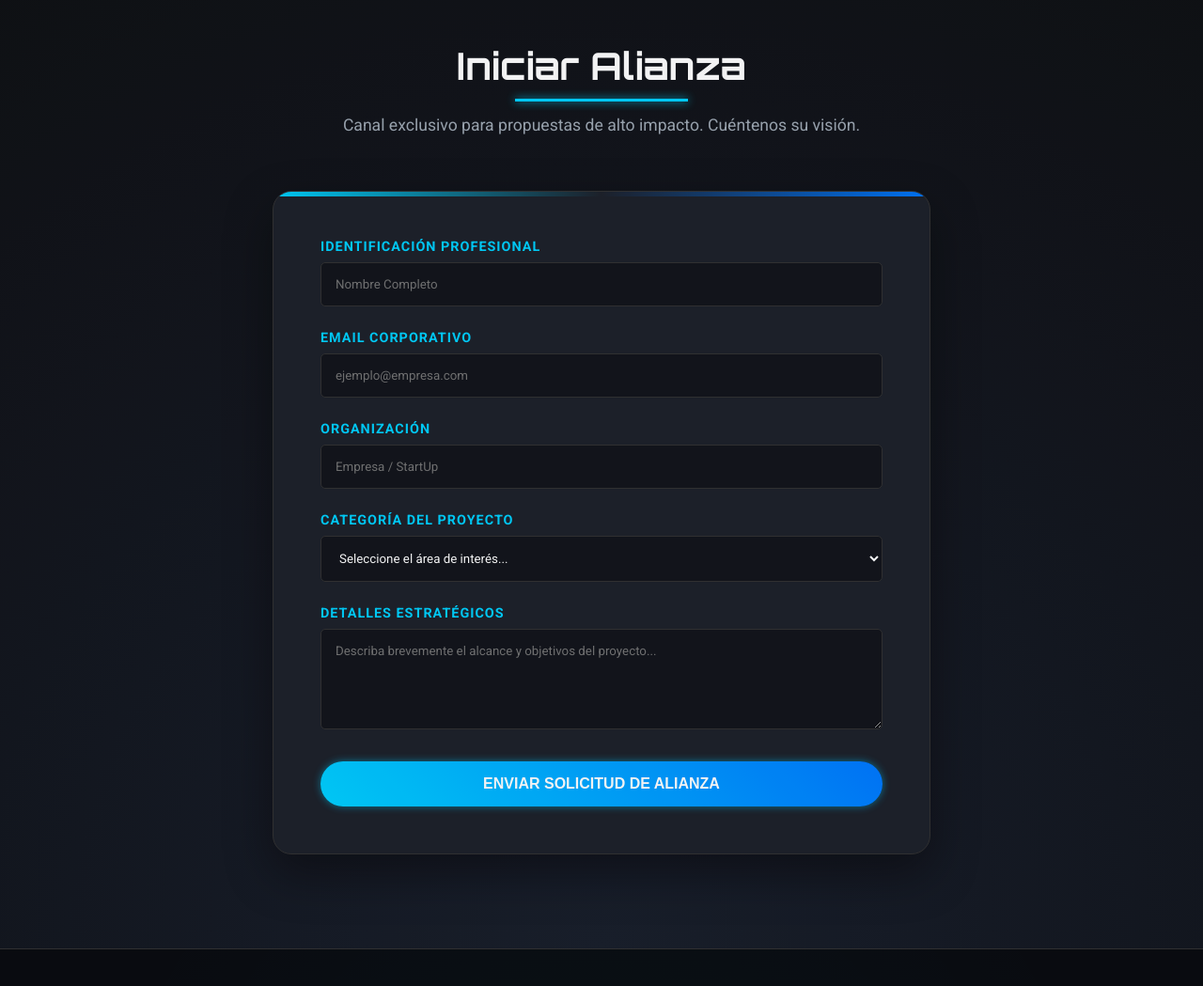
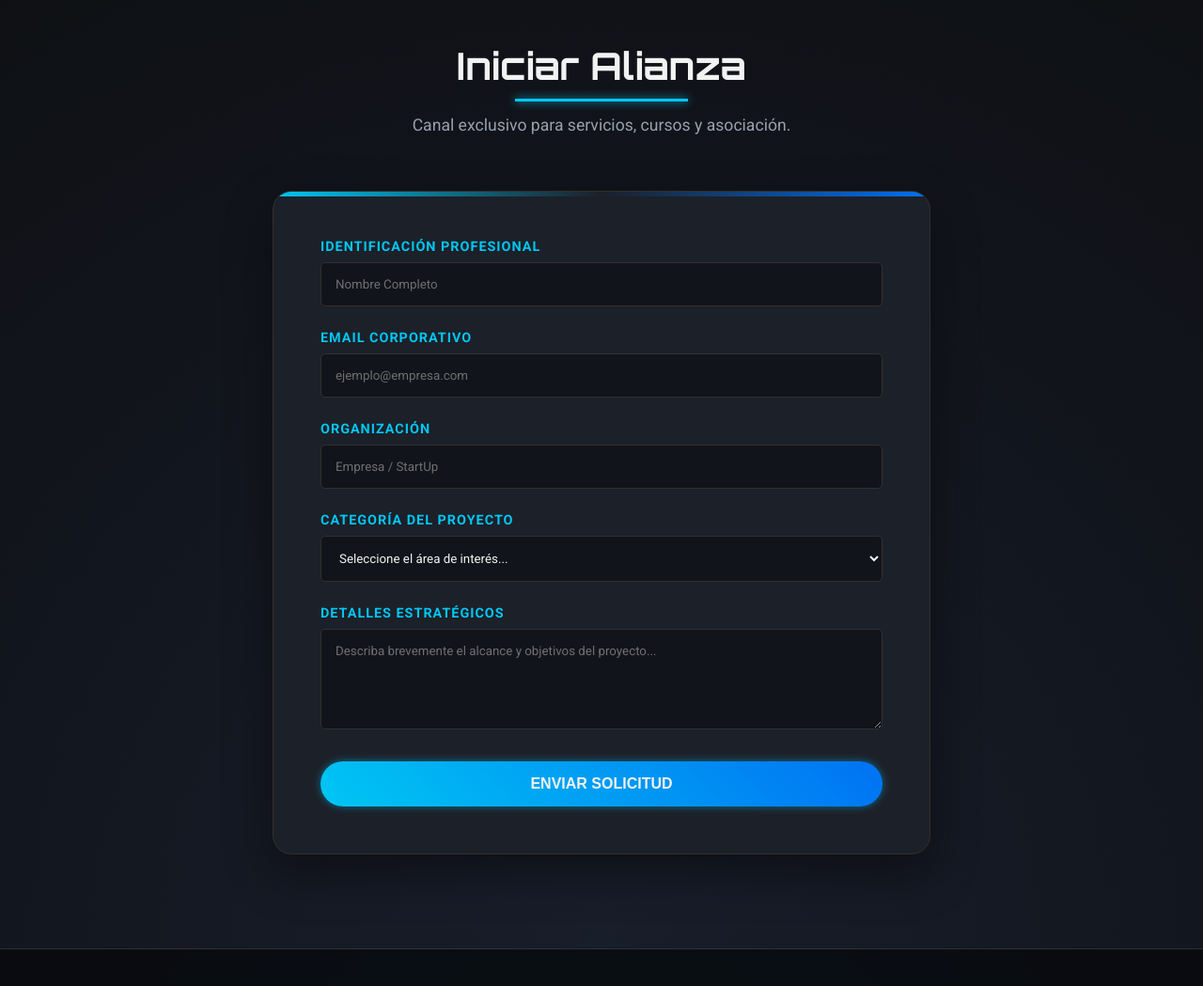
Before and after one commit to Fabi1994-hub/Infinity-Corp-S.A, a plain HTML site: page index.html in a window 1280 px wide. Shown: the part 3020-4069 px from the top of the page at 94% size. Drawn offline with nearby package versions, Linux system fonts and the light colour scheme.

Commit message:
index.html

```diff
--- a/index.html
+++ b/index.html
@@ -1390,7 +1390,8 @@
         <!-- SECCIÓN DE CONTACTO -->
         <section id="contact" class="contact-section">
             <h2 class="section-title reveal-element">Iniciar Alianza</h2>
-            <p class="section-desc reveal-element delay-100">Canal exclusivo para propuestas de alto impacto. Cuéntenos su visión.</p>
+            <!-- TEXTO ACTUALIZADO AQUÍ -->
+            <p class="section-desc reveal-element delay-100">Canal exclusivo para servicios, cursos y asociación.</p>
 
             <div class="contact-container reveal-element delay-200">
                 <form id="alliance-form">
@@ -1427,7 +1428,7 @@
                     </div>
 
                     <button type="submit" class="btn" style="width: 100%;" id="form-submit-btn">
-                        ENVIAR SOLICITUD DE ALIANZA
+                        ENVIAR SOLICITUD
                     </button>
 
                     <!-- Mensaje de estado oculto por defecto -->
@@ -2222,7 +2223,7 @@
                     status.innerHTML = '<i class="fas fa-exclamation-triangle"></i> Error en la transmisión. Intente nuevamente.';
                 } finally {
                     // Restaurar botón
-                    btn.innerHTML = 'ENVIAR SOLICITUD DE ALIANZA';
+                    btn.innerHTML = 'ENVIAR SOLICITUD';
                     btn.disabled = false;
                     btn.style.opacity = '1';
                 }
```
